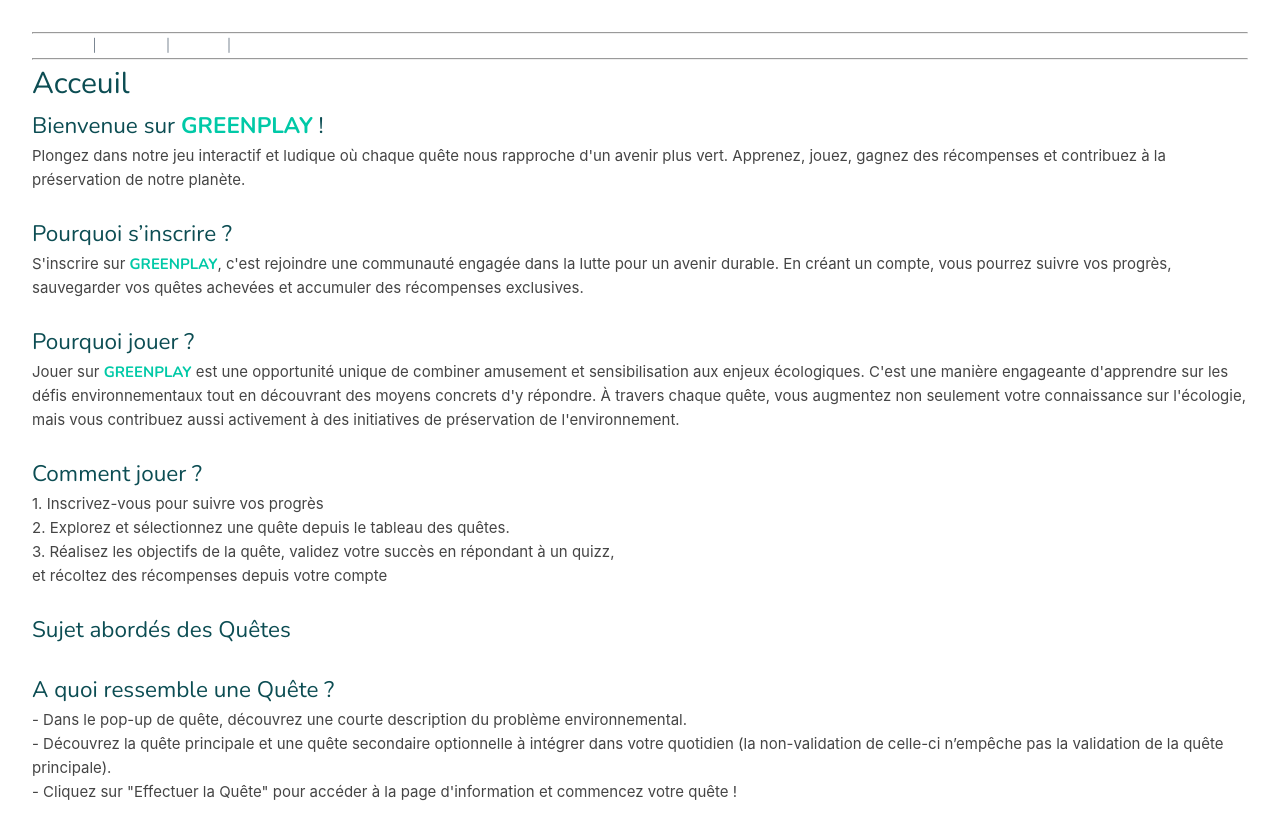
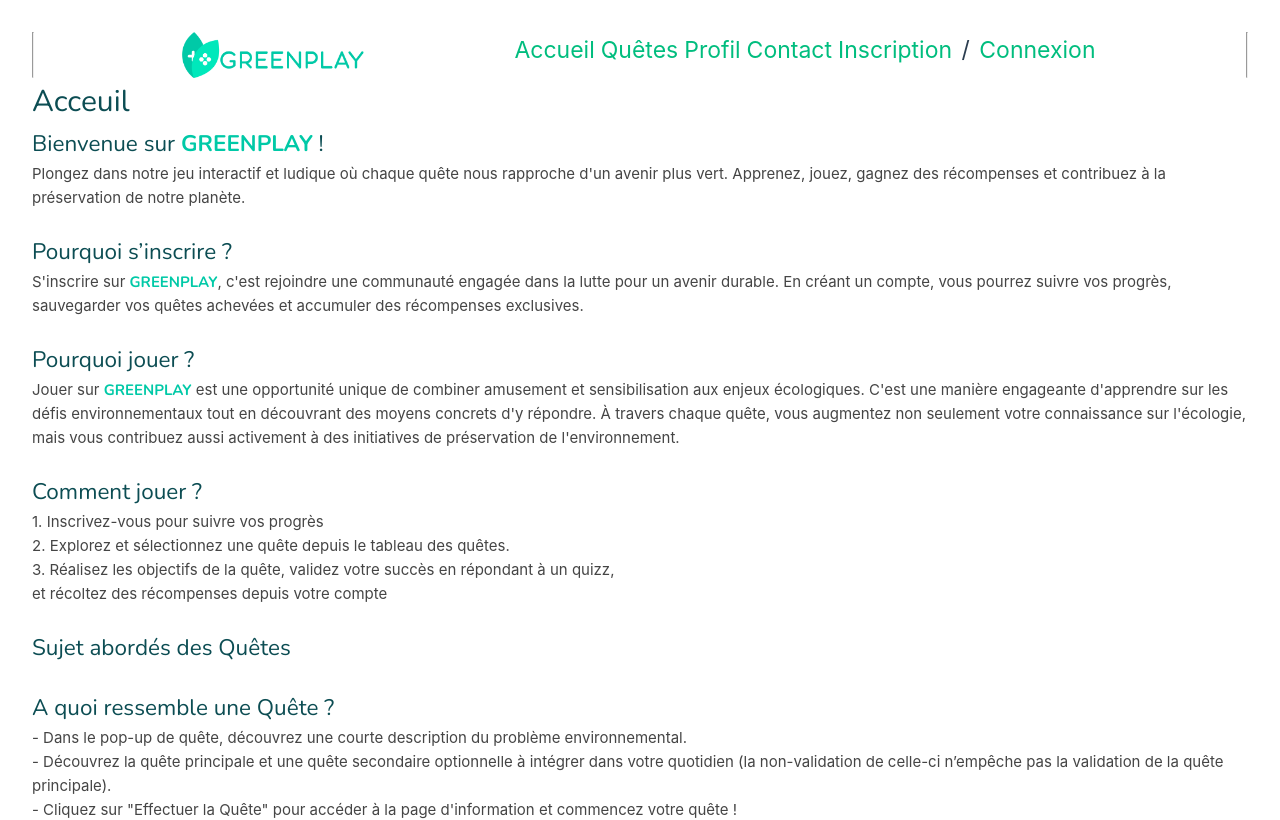
Before and after one commit to AliceGH-mmi22g02/SAE401, a Vue app: page / in a window 1280 px wide. Shown: the top 820 px of the page. Built offline with nearby package versions, Linux system fonts and the light colour scheme.

Commit message:
Mise en page

```diff
--- a/package.json
+++ b/package.json
@@ -9,6 +9,9 @@
     "preview": "vite preview"
   },
   "dependencies": {
+    "axios": "^1.6.7",
+    "mysql": "^2.18.1",
+    "safe-buffer": "^5.2.1",
     "vue": "^3.4.15",
     "vue-router": "^4.3.0",
     "vuex": "^4.1.0"
--- a/public/css/_layout.scss
+++ b/public/css/_layout.scss
@@ -5,3 +5,20 @@
   font-family: $font-primary;
   font-weight: $font-regular;
 }
+header {
+  width: 100%;
+  padding: 0;
+
+  .link {
+    font-size: 23px;
+  }
+
+  img {
+    width: 15%;
+  }
+
+  nav {
+    display: flex;
+    justify-content: space-between;
+  }
+}
--- a/src/App.vue
+++ b/src/App.vue
@@ -1,18 +1,33 @@
-<script setup>
+<script>
+import '/public/css/_layout.scss'
 import { RouterLink, RouterView } from "vue-router";
-import '/public/css/_layout.scss'
+import logo from '@/assets/logo.png';
+
+export default {
+  name: 'LogoComponent',
+  data() {
+    return {
+      logo: logo
+    }
+  }
+}
 </script>
 
 <template>
   <header>
-    <div class="wrapper">
+    <div class="nav">
       <nav>
         <hr />
-        <RouterLink class="menu" to="/">Accueil</RouterLink>｜
-        <RouterLink class="menu" to="/Quete">Quêtes</RouterLink>｜
-        <RouterLink class="menu" to="/Profil">Profil</RouterLink>｜
-
-
+        <img :src="logo" alt="Logo">
+        <div class="link">
+          <RouterLink to="/">Accueil</RouterLink>
+          <RouterLink to="/Quete">Quêtes</RouterLink>
+          <RouterLink to="/Profil">Profil</RouterLink>
+          <RouterLink to="/Contact">Contact</RouterLink>
+          <RouterLink to="/Inscription">Inscription</RouterLink>
+          /
+          <RouterLink to="/Connexion">Connexion</RouterLink>
+        </div>
         <hr />
       </nav>
     </div>
@@ -20,3 +35,5 @@ import '/public/css/_layout.scss'
 
   <RouterView />
 </template>
+
+<style scoped></style>
--- /dev/null
+++ b/src/views/ConnexionView.vue
@@ -0,0 +1,99 @@
+<template>
+  <main>
+    <h1>Connexion</h1>
+    <div class="form-container">
+      <div class="input-container">
+        <input v-model="email" type="email" placeholder="Adresse email" />
+      </div>
+      <div class="password-container">
+        <div class="input-container">
+          <input v-model="password" type="password" placeholder="Mot de passe" />
+        </div>
+      </div>
+      <div class="connecter">
+        <button @click="login">Se connecter</button>
+      </div>
+      <router-link to="/Inscription">
+        <div>
+          <a>Vous n'avez pas encore de compte ? Inscrivez-vous</a>
+        </div>
+      </router-link>
+    </div>
+
+    <p class="error-message" v-if="message">{{ message }}</p>
+  </main>
+</template>
+
+<script setup>
+import { ref } from 'vue';
+import { useRouter } from 'vue-router';
+import axios from 'axios';
+
+const router = useRouter();
+
+const email = ref('');
+const password = ref('');
+const message = ref('');
+
+async function login() {
+  try {
+    const response = await axios.post('/api/login', { email: email.value, password: password.value });
+    if (response.data.success) {
+      router.push('/profil');
+    } else {
+      message.value = response.data.message;
+    }
+  } catch (error) {
+    console.error('Erreur lors de la connexion :', error);
+    message.value = 'Une erreur est survenue lors de la connexion.';
+  }
+}
+</script>
+
+<style scoped>
+.main {
+  display: flex;
+  justify-content: center;
+  align-items: center;
+  height: 100vh;
+}
+
+.form-container {
+  width: 300px;
+  background-color: #f9f9f9;
+  padding: 20px;
+  border-radius: 10px;
+  box-shadow: 0 2px 4px rgba(0, 0, 0, 0.1);
+}
+
+.input-container {
+  margin-bottom: 15px;
+}
+
+.input-container input {
+  width: 100%;
+  padding: 10px;
+  border: 1px solid #ccc;
+  border-radius: 5px;
+}
+
+.connecter button {
+  width: 100%;
+  padding: 10px 20px;
+  background-color: #007bff;
+  color: #fff;
+  border: none;
+  border-radius: 5px;
+  cursor: pointer;
+}
+
+.connecter button:hover {
+  background-color: #0056b3;
+}
+
+.error-message {
+  color: red;
+  font-size: 14px;
+  margin-top: 10px;
+}
+</style>
--- /dev/null
+++ b/src/views/ContactView.vue
@@ -0,0 +1,3 @@
+<template>
+  <h1>Nous contactez</h1>
+</template>
--- /dev/null
+++ b/src/views/InscriptionView.vue
@@ -0,0 +1,7 @@
+<template>
+  <h2>TEST</h2>
+</template>
+
+<script>
+
+</script>
```
Also changed, not shown: src/router/index.js (+17 -0 lines), public/css/_home.scss (added), src/assets/logo.png (added), 1 other file (tests, documents, lock files or other folders).
